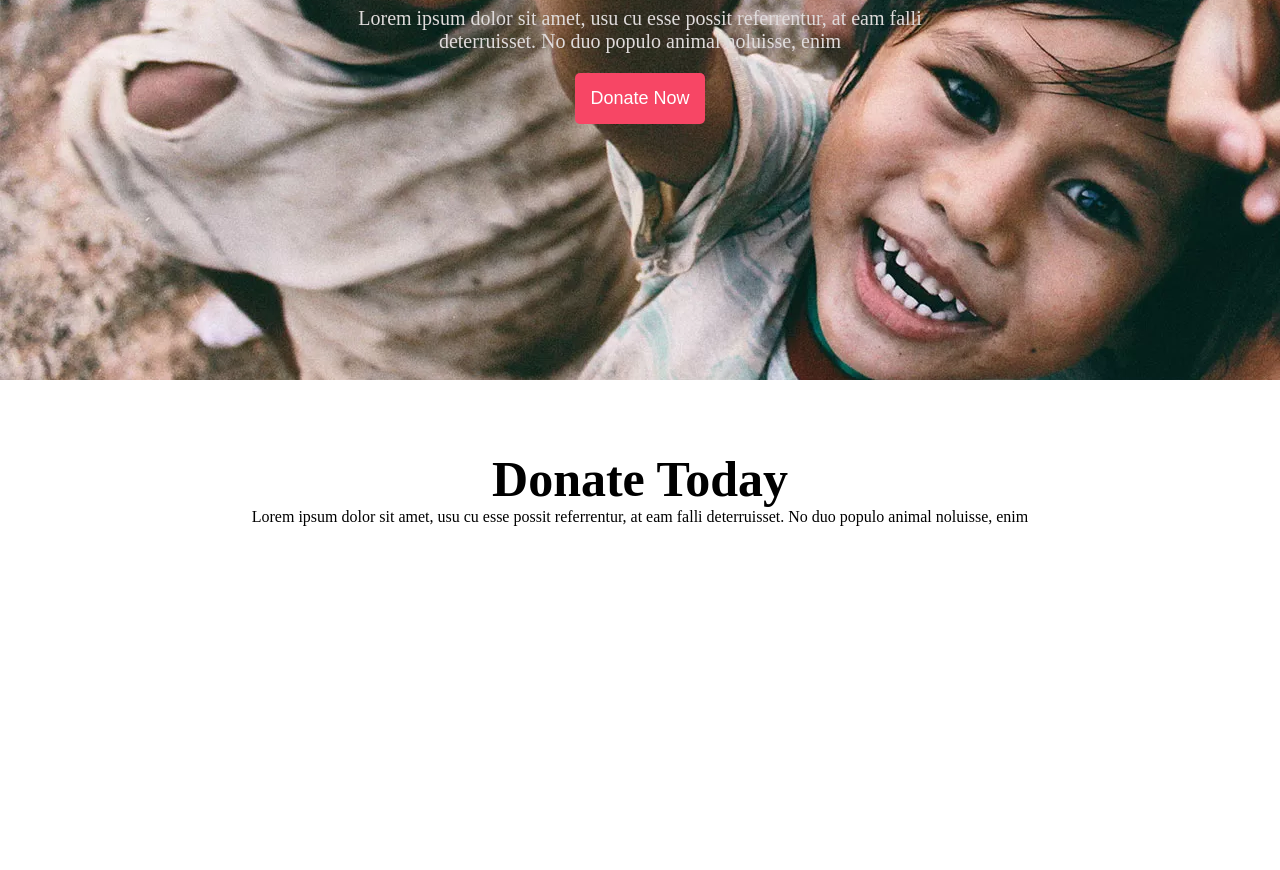
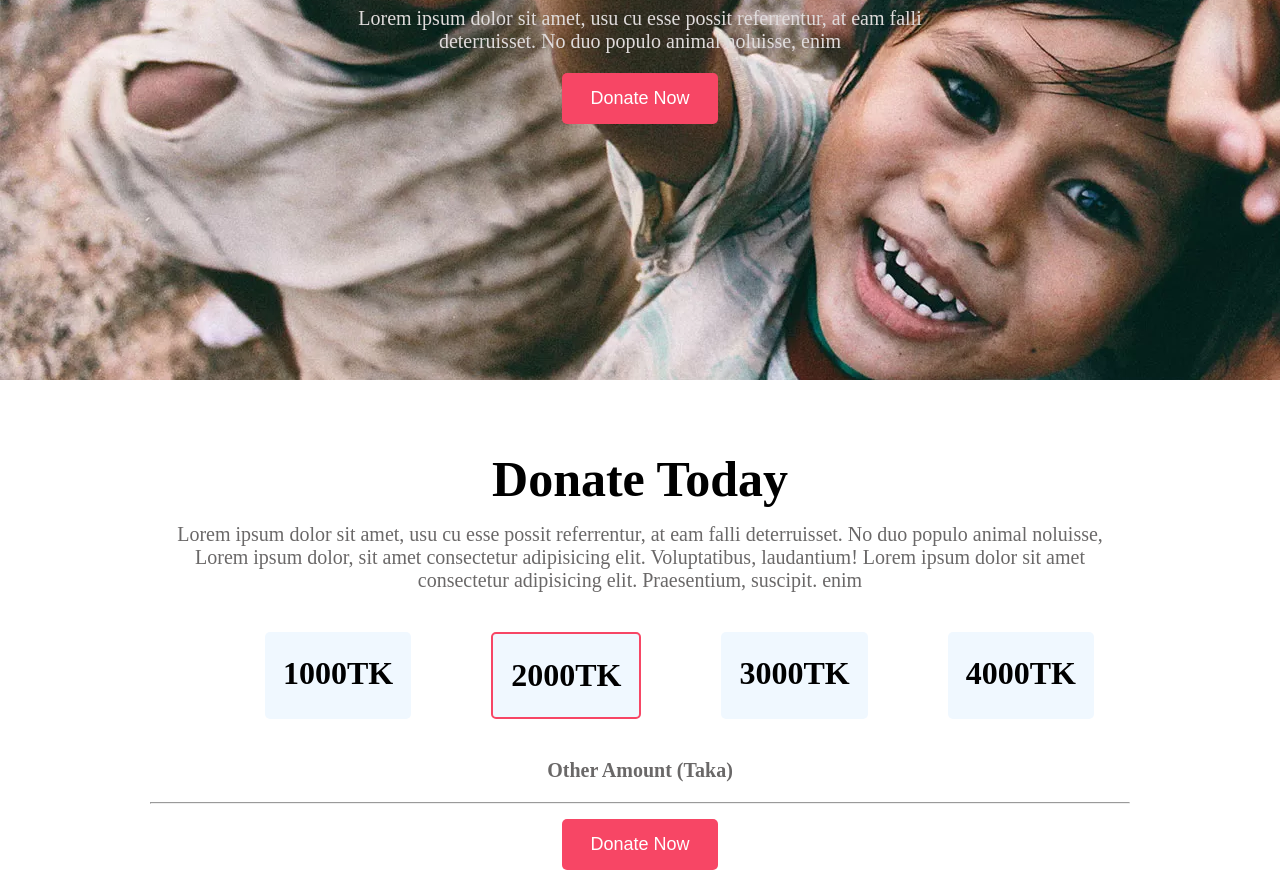
Before and after one commit to ShafinAhammed/charityp, a plain HTML site: page index.html in a window 1280 px wide. Shown: the part 375-1245 px from the top of the page. Before the commit the page ends 901 px from the top, so only its background shows below. Drawn offline with Linux system fonts and the light colour scheme.

Commit message:
donate today section added

```diff
--- a/index.html
+++ b/index.html
@@ -26,8 +26,20 @@
         <div class="donate-section">
             <h1 class="donate-title">Donate Today</h1>
             <p class="donate-description">Lorem ipsum dolor sit amet, usu cu esse possit referrentur, at eam falli
-                deterruisset. No duo populo animal noluisse, enim</p>
+                deterruisset. No duo populo animal noluisse, Lorem ipsum dolor, sit amet consectetur adipisicing elit. Voluptatibus, laudantium! Lorem ipsum dolor sit amet consectetur adipisicing elit. Praesentium, suscipit. enim
+            </p>
+            <div class="donation-Taka">
+                <div class="amount"><h1>1000TK</h1></div>
+                <div class="amount-border"><h1>2000TK</h1></div>
+                <div class="amount"><h1>3000TK</h1></div>
+                <div class="amount"><h1>4000TK</h1></div>
+            </div>
+            <h2 class="other-amount">Other Amount (Taka)</h2>
+            <hr>
+            <div class="banner-button"><button class="btn-primary">Donate Now</button></div>
         </div>
+    <!-- Donate today section end -->
+    <!-- Donate plan section start -->
     </div>
 </body>
 </html>
--- a/styles/style.css
+++ b/styles/style.css
@@ -8,7 +8,7 @@
   }
 .btn-primary {
     background-color: #f74665;
-    padding: 15px;
+    padding: 15px 28px;
     border: none;
     border-radius: 5px;
     color: white;
@@ -43,5 +43,39 @@
 }
 .donate-title{
     font-size: 50px;
-
+    margin-bottom: 15px;
 }
+.donate-description{
+    color: #6a6868;
+    font-size: 20px;
+    text-align: center;
+    margin-bottom: 40px;
+}
+.donation-Taka {
+    display: flex;
+    gap: 80px;
+    margin-left: 115px;
+    margin-bottom: 40px;
+}
+.amount {
+    background: aliceblue;
+    padding: 23px 18px;
+    border: none;
+    border-radius: 5px;
+}
+.amount-border{
+    border: 2px solid#f74665;
+    background: aliceblue;
+    padding: 23px 18px;
+    border-radius: 5px;
+}
+.other-amount{
+    color: #6a6868;
+    font-size: 20px;
+    text-align: center;
+    margin-bottom: 20px;
+}
+hr{
+    color: #ccc8c8;
+    margin-bottom: 15px;
+}
```
